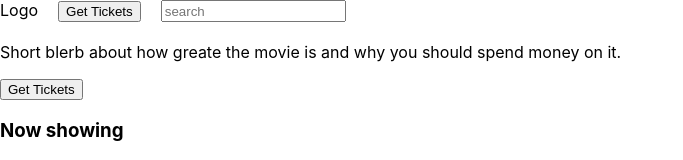
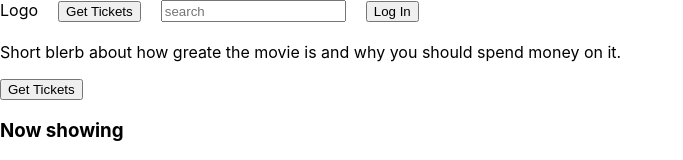
Before and after one commit to ItsAnyaS/Ticket-management-app, a React (Create React App) app in the folder client/: page / in a window 1280 px wide. Shown: the top 160 px of the page, without its empty margins (0-683 px from the left). Built offline with nearby package versions, Linux system fonts and the light colour scheme; no server answers.

Commit message:
added route to auth page from navbar

```diff
--- a/client/src/Navbar.js
+++ b/client/src/Navbar.js
@@ -5,6 +5,7 @@ return (
     <div>Logo</div>
     <NavLink to='/search'> <button>Get Tickets</button></NavLink>
     <input type='text' placeholder='search'/>
+    <NavLink to='/authenticate'> <button>Log In</button></NavLink>
   </nav>
 )
 }
```
